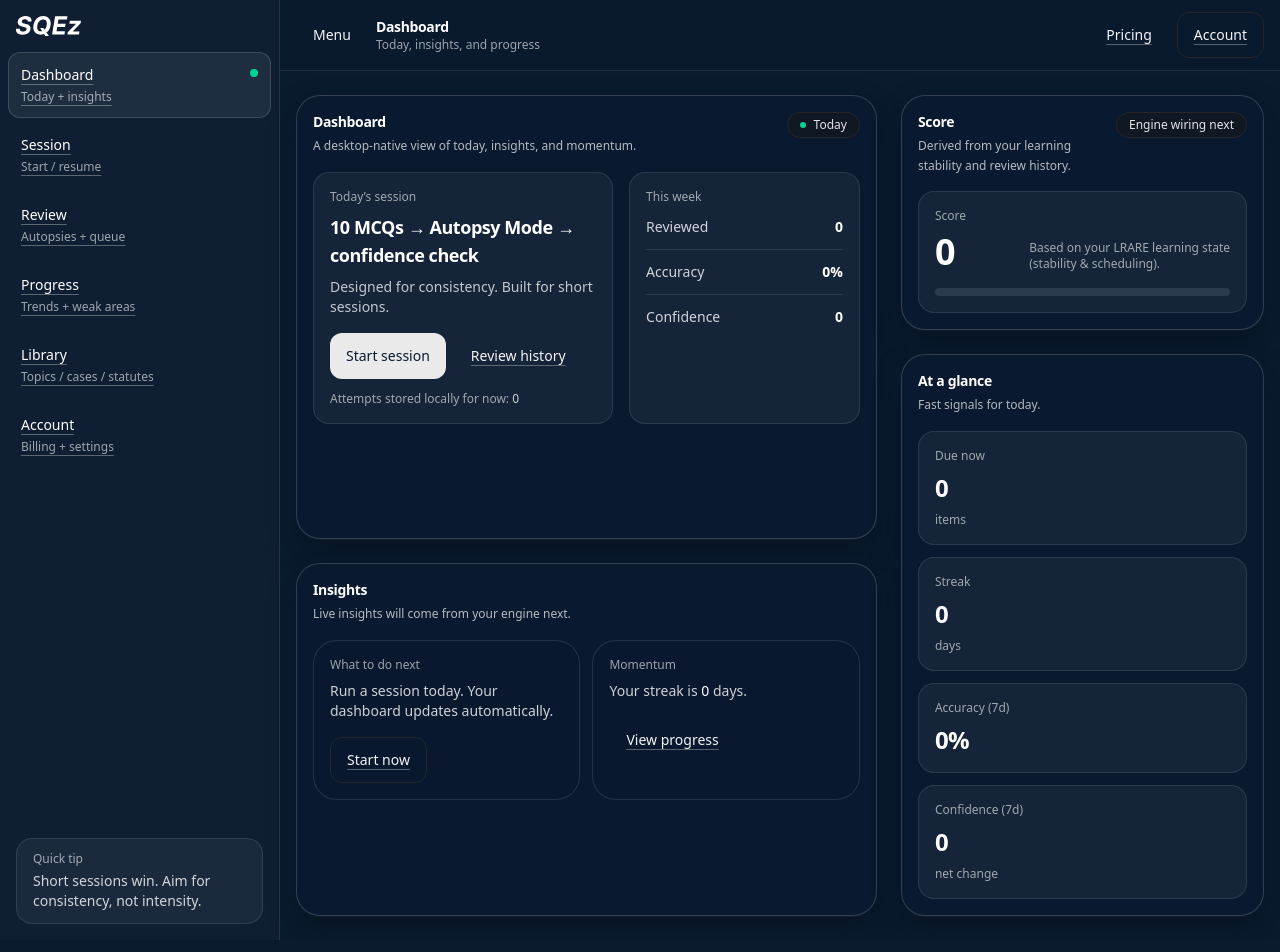
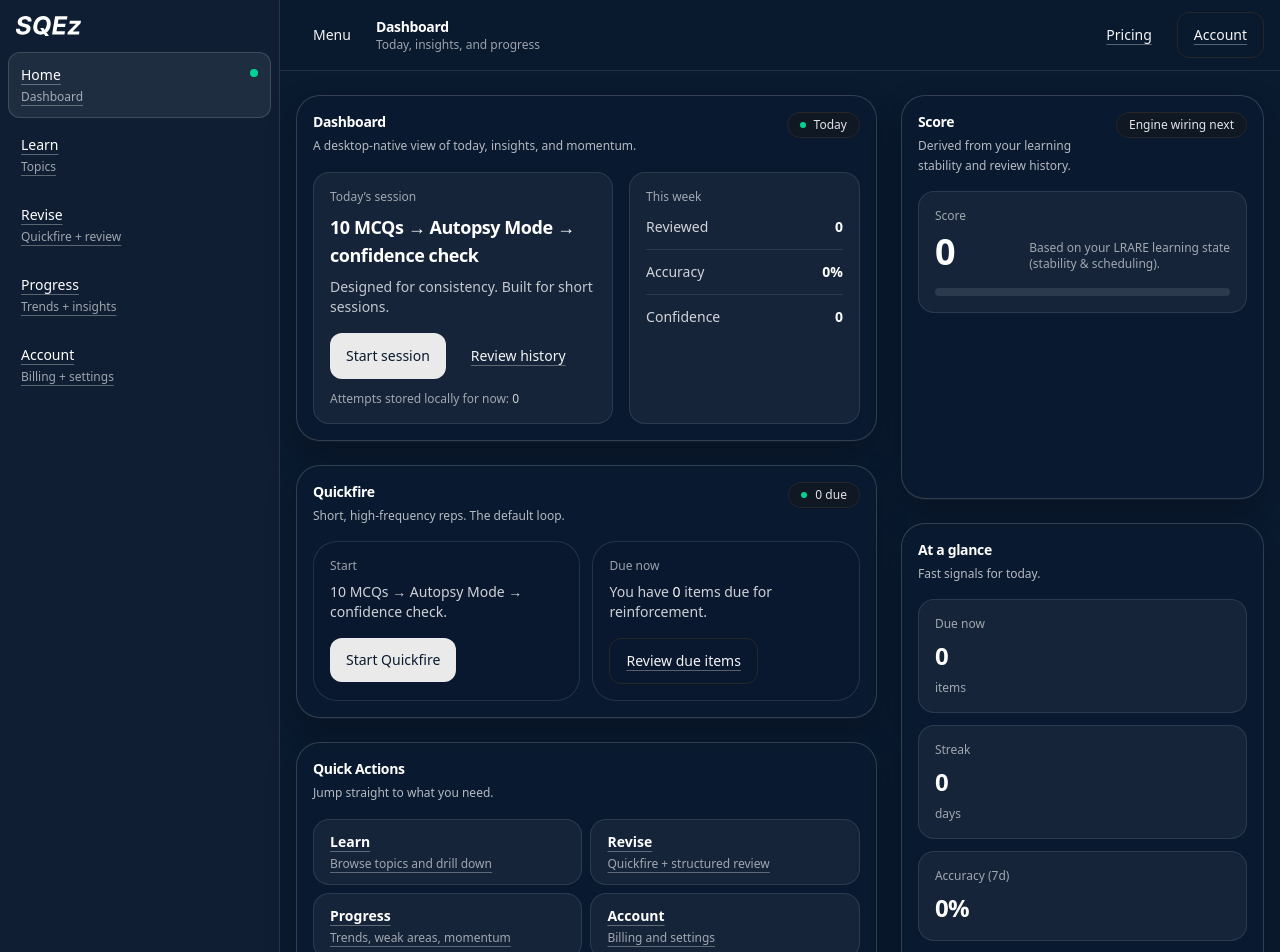
Before and after one commit to LRARE-Holdings/sqez-web, a Next.js app: page /app in a window 1280 px wide. Shown: the top 952 px of the page. Built offline with nearby package versions, Linux system fonts and the light colour scheme.

Commit message:
Tab config update

```diff
--- /dev/null
+++ b/src/app/app/learn/page.tsx
@@ -0,0 +1,10 @@
+export default function LearnPage() {
+  return (
+    <div className="card">
+      <div className="text-sm font-semibold text-white">Learn</div>
+      <div className="mt-2 text-sm text-white/70">
+        Placeholder: TopicDetail / Topic list goes here.
+      </div>
+    </div>
+  );
+}
--- a/src/app/app/page.tsx
+++ b/src/app/app/page.tsx
@@ -105,6 +105,75 @@ export default function DashboardPage() {
           </div>
         </AppCard>
 
+        <AppCard
+  title="Quickfire"
+  subtitle="Short, high-frequency reps. The default loop."
+  right={<Badge>{engineSummary.dueCount} due</Badge>}
+>
+  <div className="grid gap-3 sm:grid-cols-2">
+    <AppCardSoft className="px-4 py-4">
+      <div className="text-xs text-white/60">Start</div>
+      <div className="mt-2 text-sm text-white/80">
+        10 MCQs → Autopsy Mode → confidence check.
+      </div>
+      <div className="mt-4">
+        <Link href="/app/session" className="btn btn-primary w-full sm:w-auto">
+          Start Quickfire
+        </Link>
+      </div>
+    </AppCardSoft>
+
+    <AppCardSoft className="px-4 py-4">
+      <div className="text-xs text-white/60">Due now</div>
+      <div className="mt-2 text-sm text-white/80">
+        You have <span className="text-white">{engineSummary.dueCount}</span> items
+        due for reinforcement.
+      </div>
+      <div className="mt-4">
+        <Link href="/app/session" className="btn btn-outline w-full sm:w-auto">
+          Review due items
+        </Link>
+      </div>
+    </AppCardSoft>
+  </div>
+</AppCard>
+
+<AppCard title="Quick Actions" subtitle="Jump straight to what you need.">
+  <div className="grid gap-2 sm:grid-cols-2">
+    <Link
+      href="/app/learn"
+      className="rounded-2xl border border-white/10 bg-white/5 px-4 py-3 hover:bg-white/7"
+    >
+      <div className="text-sm font-semibold text-white">Learn</div>
+      <div className="mt-1 text-xs text-white/60">Browse topics and drill down</div>
+    </Link>
+
+    <Link
+      href="/app/revise"
+      className="rounded-2xl border border-white/10 bg-white/5 px-4 py-3 hover:bg-white/7"
+    >
+      <div className="text-sm font-semibold text-white">Revise</div>
+      <div className="mt-1 text-xs text-white/60">Quickfire + structured review</div>
+    </Link>
+
+    <Link
+      href="/app/progress"
+      className="rounded-2xl border border-white/10 bg-white/5 px-4 py-3 hover:bg-white/7"
+    >
+      <div className="text-sm font-semibold text-white">Progress</div>
+      <div className="mt-1 text-xs text-white/60">Trends, weak areas, momentum</div>
+    </Link>
+
+    <Link
+      href="/app/account"
+      className="rounded-2xl border border-white/10 bg-white/5 px-4 py-3 hover:bg-white/7"
+    >
+      <div className="text-sm font-semibold text-white">Account</div>
+      <div className="mt-1 text-xs text-white/60">Billing and settings</div>
+    </Link>
+  </div>
+</AppCard>
+
         <AppCard title="Insights" subtitle="Live insights will come from your engine next.">
           <div className="grid gap-3 sm:grid-cols-2">
             <AppCardSoft className="px-4 py-4">
--- /dev/null
+++ b/src/app/app/revise/page.tsx
@@ -0,0 +1,17 @@
+import Link from "next/link";
+
+export default function RevisePage() {
+  return (
+    <div className="card">
+      <div className="text-sm font-semibold text-white">Revise</div>
+      <div className="mt-2 text-sm text-white/70">
+        Quickfire and revision flows live here.
+      </div>
+      <div className="mt-5">
+        <Link href="/app/session" className="btn btn-primary w-full sm:w-auto">
+          Start Quickfire
+        </Link>
+      </div>
+    </div>
+  );
+}
--- a/src/components/app/Sidebar.tsx
+++ b/src/components/app/Sidebar.tsx
@@ -10,11 +10,10 @@ type NavItem = {
 };
 
 const NAV: NavItem[] = [
-  { href: "/app", label: "Dashboard", hint: "Today + insights" },
-  { href: "/app/session", label: "Session", hint: "Start / resume" },
-  { href: "/app/review", label: "Review", hint: "Autopsies + queue" },
-  { href: "/app/progress", label: "Progress", hint: "Trends + weak areas" },
-  { href: "/app/library", label: "Library", hint: "Topics / cases / statutes" },
+  { href: "/app", label: "Home", hint: "Dashboard" },
+  { href: "/app/learn", label: "Learn", hint: "Topics" },
+  { href: "/app/revise", label: "Revise", hint: "Quickfire + review" },
+  { href: "/app/progress", label: "Progress", hint: "Trends + insights" },
   { href: "/app/account", label: "Account", hint: "Billing + settings" },
 ];
 
@@ -34,7 +33,7 @@ export function Sidebar({
       className={[
         "h-full w-full",
         "border-r border-white/10",
-        "bg-white/[0.02]",
+        "bg-white/2",
       ].join(" ")}
     >
       <div className="flex h-full flex-col">
--- a/src/lib/engineStore.ts
+++ b/src/lib/engineStore.ts
@@ -11,16 +11,20 @@ function safeParse<T>(raw: string | null, fallback: T): T {
   }
 }
 
-export function getItemMetas(): ItemMeta[] {
+export type StoredItemMeta = ItemMeta & {
+  state: LearnerState;
+};
+
+export function getItemMetas(): StoredItemMeta[] {
   if (typeof window === "undefined") return [];
-  return safeParse<ItemMeta[]>(window.localStorage.getItem(KEY), []);
+  return safeParse<StoredItemMeta[]>(window.localStorage.getItem(KEY), []);
 }
 
-export function saveItemMetas(items: ItemMeta[]) {
+export function saveItemMetas(items: StoredItemMeta[]) {
   window.localStorage.setItem(KEY, JSON.stringify(items));
 }
 
-export function upsertItemMeta(meta: ItemMeta) {
+export function upsertItemMeta(meta: StoredItemMeta) {
   const all = getItemMetas();
   const idx = all.findIndex((x) => x.id === meta.id);
   if (idx >= 0) all[idx] = meta;
@@ -32,18 +36,19 @@ export function ensureItemMeta(args: {
   id: string;
   tags: string[];
   authorityIDs: string[];
-}): ItemMeta {
+}): StoredItemMeta {
   const all = getItemMetas();
   const found = all.find((x) => x.id === args.id);
   if (found) return found;
 
-  const meta: ItemMeta = {
+  const meta: StoredItemMeta = {
     id: args.id,
     dueAt: new Date().toISOString(),
-    state: LRARE.defaultState(),
     tags: args.tags,
     authorityIDs: args.authorityIDs,
+    state: LRARE.defaultState(),
   };
+
   all.push(meta);
   saveItemMetas(all);
   return meta;
@@ -54,11 +59,16 @@ export function applyReviewToItem(args: {
   signal: ReviewSignal;
   tags: string[];
   authorityIDs: string[];
-}): ItemMeta {
-  const meta = ensureItemMeta({ id: args.id, tags: args.tags, authorityIDs: args.authorityIDs });
+}): StoredItemMeta {
+  const meta = ensureItemMeta({
+    id: args.id,
+    tags: args.tags,
+    authorityIDs: args.authorityIDs,
+  });
+
   const res = LRARE.apply(args.signal, meta.state, new Date());
 
-  const next: ItemMeta = {
+  const next: StoredItemMeta = {
     ...meta,
     state: res.updated,
     dueAt: res.nextDue.toISOString(),
@@ -70,13 +80,15 @@ export function applyReviewToItem(args: {
   return next;
 }
 
-export function summarizeEngine(items: ItemMeta[]) {
+export function summarizeEngine(items: StoredItemMeta[]) {
   if (items.length === 0) {
     return { avgStability: 0, avgDifficulty: 0, dueCount: 0 };
   }
+
   const now = Date.now();
   const avgStability = items.reduce((a, i) => a + i.state.stability, 0) / items.length;
   const avgDifficulty = items.reduce((a, i) => a + i.state.difficulty, 0) / items.length;
   const dueCount = items.filter((i) => new Date(i.dueAt).getTime() <= now).length;
+
   return { avgStability, avgDifficulty, dueCount };
 }
--- a/src/lib/lrareKit.ts
+++ b/src/lib/lrareKit.ts
@@ -19,6 +19,26 @@ export type NextDueResult = {
   nextDue: Date;
 };
 
+export type ItemMeta = {
+  id: string;
+  dueAt: string; // ISO
+  tags: string[];
+  authorityIDs: string[];
+};
+
+function clamp(x: number, lo: number, hi: number) {
+  return Math.max(lo, Math.min(hi, x));
+}
+
+function shuffled<T>(arr: T[]): T[] {
+  const a = [...arr];
+  for (let i = a.length - 1; i > 0; i -= 1) {
+    const j = Math.floor(Math.random() * (i + 1));
+    [a[i], a[j]] = [a[j], a[i]];
+  }
+  return a;
+}
+
 export const LRARE = {
   alpha: 0.35,
   beta: 0.25,
@@ -28,9 +48,11 @@ export const LRARE = {
   p: 1.1,
 
   defaultState(): LearnerState {
+    // Mirrors the intent of Swift defaults:
+    // stability 0, difficulty 0.5, others 0.
     return {
-      stability: 1.0,
-      difficulty: LRARE.targetDifficulty,
+      stability: 0,
+      difficulty: 0.5,
       reps: 0,
       lapses: 0,
       avgResponseMs: 0,
@@ -38,90 +60,108 @@ export const LRARE = {
     };
   },
 
-  /**
-   * Ported from Engine.swift where visible.
-   * The `reps==0` branch is incomplete in the Swift file you uploaded,
-   * so we use a compatible initialization that preserves the downstream math.
-   */
   apply(signal: ReviewSignal, state: LearnerState, now: Date = new Date()): NextDueResult {
     const q = signal.correct ? 1.0 : 0.0;
-    const c = clamp01((signal.confidence - 1) / 4);
-    const r = clamp01(signal.rationaleChars / 140);
+
+    // Swift:
+    // c = max(0, min(1, (confidence-1)/4))
+    // r = max(0, min(1, rationaleChars/140))
+    let c = clamp((signal.confidence - 1.0) / 4.0, 0.0, 1.0);
+    const r = clamp(signal.rationaleChars / 140.0, 0.0, 1.0);
+
+    // Swift:
+    // sig = 0.55*q + 0.25*c + 0.20*r
     let sig = 0.55 * q + 0.25 * c + 0.20 * r;
 
+    // Swift:
+    // if latencyMs > 15000 { sig *= 0.8 }
     if (signal.latencyMs > 15_000) sig *= 0.8;
 
-    // --- Missing in uploaded Swift: reps==0 block + stability update logic.
-    // We implement a conservative, monotonic update:
-    // - stability increases with higher sig, decreases on wrong answers
-    // - uses alpha/beta, and respects difficulty.
     const next: LearnerState = { ...state };
 
+    // Swift:
+    // if reps == 0:
+    //   stability = clamp(1.5 + 2*difficulty, 0.3..365)
+    // else:
+    //   stability = stability * (1 + alpha*sig - beta*(1-sig))
+    //   stability = clamp(stability, 0.3..365)
     if (next.reps === 0) {
-      // sensible first-review baseline consistent with the rest of the engine
-      next.stability = 1.0;
-      next.difficulty = LRARE.targetDifficulty;
+      next.stability = clamp(1.5 + 2.0 * next.difficulty, 0.3, 365.0);
+    } else {
+      next.stability =
+        next.stability * (1.0 + LRARE.alpha * sig - LRARE.beta * (1.0 - sig));
+      next.stability = clamp(next.stability, 0.3, 365.0);
     }
 
-    // Stability update (placeholder until exact Swift branch is provided)
-    // More “quality” than difficulty -> stability increases.
-    const qualityGap = sig - next.difficulty; // [-1..1]
-    next.stability = clamp(next.stability * (1 + LRARE.alpha * qualityGap) + LRARE.beta * q, 0.2, 60);
-
-    // Exact from Swift (visible)
+    // Swift:
+    // difficulty += gamma*(targetDifficulty - sig)
+    // clamp 0.1..0.95
     next.difficulty += LRARE.gamma * (LRARE.targetDifficulty - sig);
     next.difficulty = clamp(next.difficulty, 0.1, 0.95);
 
+    // Swift:
+    // reps += 1; if !correct lapses += 1
     next.reps += 1;
     if (!signal.correct) next.lapses += 1;
 
+    // Swift:
+    // n = max(1, reps)
+    // avgResponseMs = (avgResponseMs*(n-1) + latency)/n
     const n = Math.max(1, next.reps);
     next.avgResponseMs =
       (next.avgResponseMs * (n - 1) + signal.latencyMs) / n;
 
+    // Swift:
+    // correctnessAsConf = correct ? 1 : 0
+    // biasSample = c - correctnessAsConf
+    // confBias = 0.8*confBias + 0.2*biasSample
     const correctnessAsConf = signal.correct ? 1.0 : 0.0;
     const biasSample = c - correctnessAsConf;
     next.confBias = 0.8 * next.confBias + 0.2 * biasSample;
 
-    // Exact from Swift (visible)
+    // Swift:
+    // intervalDays = k * pow(stability, p)
+    // nextDue = now + Int(intervalDays*86400) seconds
     const intervalDays = LRARE.k * Math.pow(next.stability, LRARE.p);
-    const nextDue = new Date(now.getTime() + intervalDays * 86_400 * 1000);
+    const nextDue = new Date(now.getTime() + Math.floor(intervalDays * 86_400) * 1000);
 
     return { updated: next, nextDue };
   },
 };
 
-export type ItemMeta = {
-  id: string;
-  dueAt: string; // ISO
-  state: LearnerState;
-  tags: string[];
-  authorityIDs: string[];
-};
-
-export function composeSessionPool(items: ItemMeta[], now: Date = new Date(), cap: number = 30): string[] {
+export function composeSessionPool(
+  items: ItemMeta[],
+  now: Date = new Date(),
+  cap: number = 30,
+): string[] {
   const nowMs = now.getTime();
-  const due = items.filter((i) => new Date(i.dueAt).getTime() <= nowMs);
-  const nearDue = items.filter((i) => {
-    const t = new Date(i.dueAt).getTime();
+  const due = items.filter((m) => new Date(m.dueAt).getTime() <= nowMs);
+  const nearDue = items.filter((m) => {
+    const t = new Date(m.dueAt).getTime();
     return t > nowMs && t <= nowMs + 36_000 * 1000;
   });
 
-  const pool = shuffle([...due, ...nearDue]).slice(0, cap);
-  return pool.map((p) => p.id);
+  // Swift:
+  // seed = (due + nearDue.shuffled().prefix(max(5, cap/5))).shuffled()
+  const mixed = shuffled([...due, ...nearDue]);
+  const take = Math.max(5, Math.floor(cap / 5));
+  const seed = shuffled(mixed.slice(0, take));
+
+  // Swift:
+  // avoid repeating same tag in a row (with a skip rule on odd positions)
+  const result: string[] = [];
+  let lastTags: string[] = [];
+
+  for (const meta of seed) {
+    const sameTagInRow =
+      lastTags.length > 0 && meta.tags.some((t) => lastTags.includes(t));
+    if (sameTagInRow && result.length % 2 === 1) continue;
+
+    result.push(meta.id);
+    lastTags = meta.tags;
+
+    if (result.length >= cap) break;
+  }
+
+  return result;
 }
-
-function clamp01(x: number) {
-  return clamp(x, 0, 1);
-}
-function clamp(x: number, lo: number, hi: number) {
-  return Math.max(lo, Math.min(hi, x));
-}
-function shuffle<T>(arr: T[]) {
-  const a = [...arr];
-  for (let i = a.length - 1; i > 0; i -= 1) {
-    const j = Math.floor(Math.random() * (i + 1));
-    [a[i], a[j]] = [a[j], a[i]];
-  }
-  return a;
-}
```
